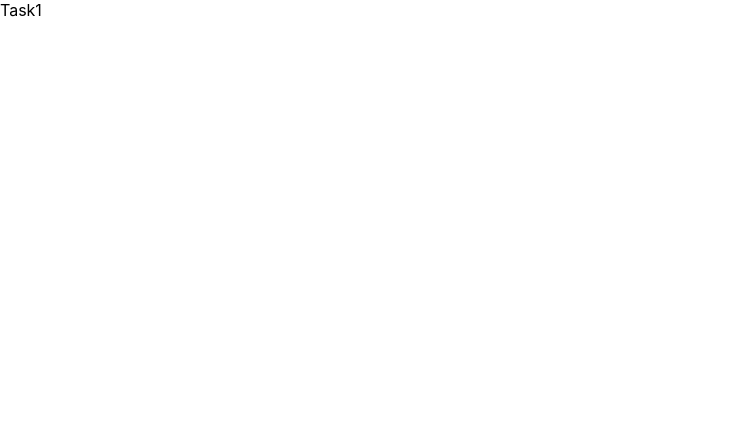
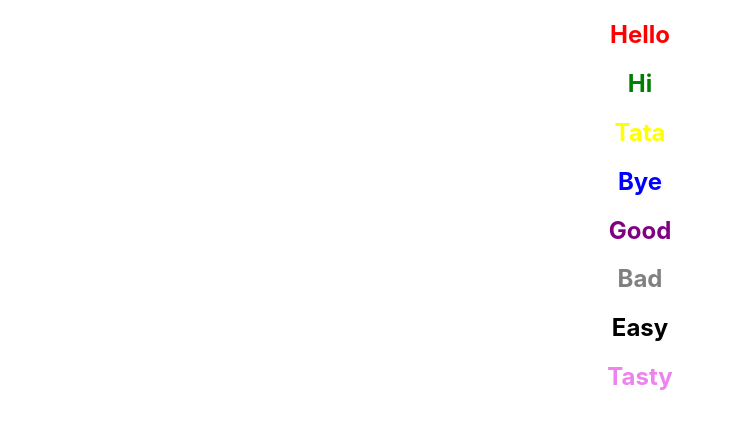
Before and after one commit to himanshu064/react-training, a React (Create React App) app: page /task1 in a window 1280 px wide. Shown: the top 428 px of the page, without its empty margins (0-732 px from the left). Built offline with nearby package versions, Linux system fonts and the light colour scheme.

Commit message:
Task - 1

```diff
--- a/src/App.js
+++ b/src/App.js
@@ -1,16 +1,10 @@
-import { BrowserRouter, Routes, Route } from "react-router-dom";
+import { BrowserRouter } from "react-router-dom";
 import Task1 from "./pages/Task1";
-import Task2 from "./pages/Task2";
-import Task3 from "./pages/Task3";
 
 function App() {
   return (
     <BrowserRouter>
-      <Routes>
-        <Route path='/task1' element={<Task1 />} />
-        <Route path='/task2' element={<Task2 />} />
-        <Route path='/task3' element={<Task3 />} />
-      </Routes>
+      <Task1 />
     </BrowserRouter>
   );
 }
--- a/src/pages/Task1/index.js
+++ b/src/pages/Task1/index.js
@@ -1,7 +1,30 @@
-import React from "react";
+import React, { useState } from "react";
 
-const Task1 = () => {
-  return <div>Task1</div>;
-};
+function ColorChange() {
+  const [allobject] = useState([
+    { text: "Hello", color: "red" },
+    { text: "Hi", color: "green" },
+    { text: "Tata", color: "yellow" },
+    { text: "Bye", color: "blue" },
+    { text: "Good", color: "purple" },
+    { text: "Bad", color: "grey" },
+    { text: "Easy", color: "black" },
+    { text: "Tasty", color: "violet" },
+  ]);
 
-export default Task1;
+  return (
+    <div>
+      {allobject.map((item) => {
+        console.log("Text : " + item.text);
+        console.log("Color : " + item.color);
+        return (
+          <h2 style={{ color: item.color, textAlign: "center" }}>
+            {item.text}
+          </h2>
+        );
+      })}
+    </div>
+  );
+}
+
+export default ColorChange;
```
Also changed, not shown: 1 other file (tests, documents, lock files or other folders).
